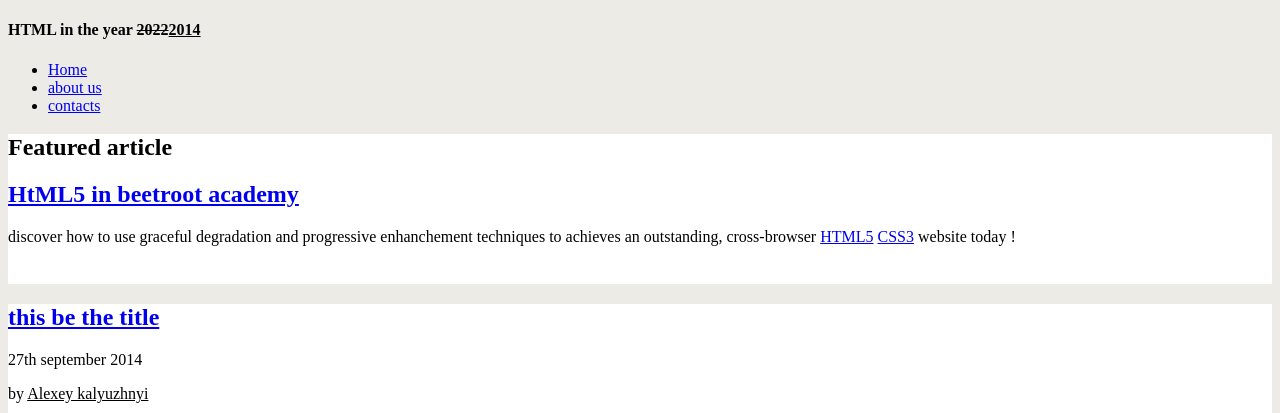
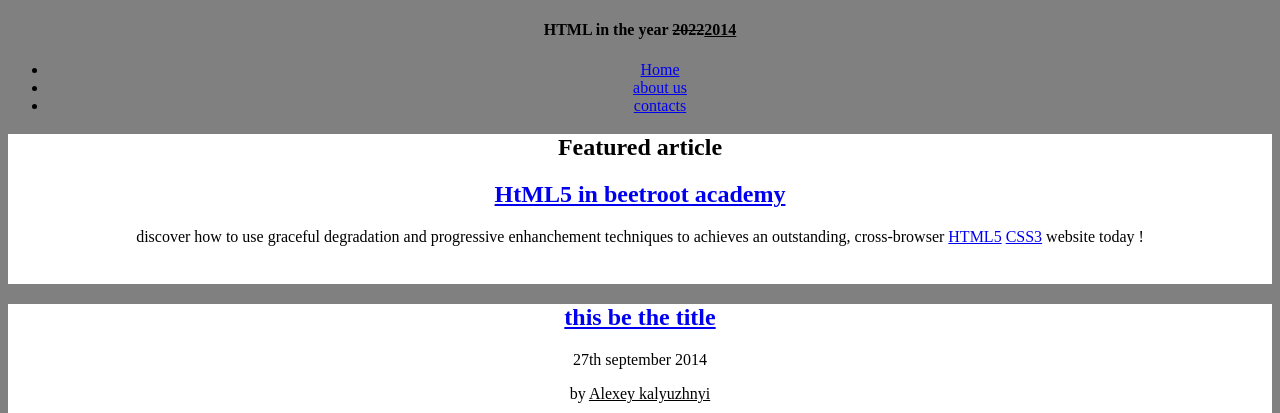
Before and after one commit to ibrahimbalde/lesson2, a plain HTML site: page index.html in a window 1280 px wide. Shown: the top 413 px of the page. Drawn offline with Linux system fonts and the light colour scheme.

Commit message:
first commit

```diff
--- a/style.css
+++ b/style.css
@@ -1,6 +1,9 @@
 body{
 
-  background-color: #ECEBE6;
+  background-color: gray;
+  margin-left: 100px
+  align-items: center;
+  text-align: center;
 }
 .section1{background-color: white;
   height: 150px;
```
